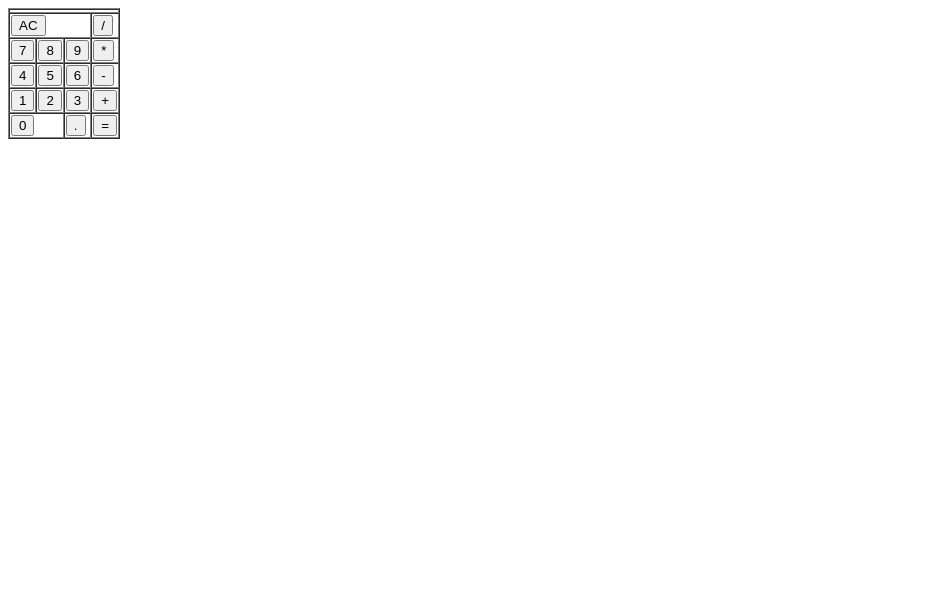
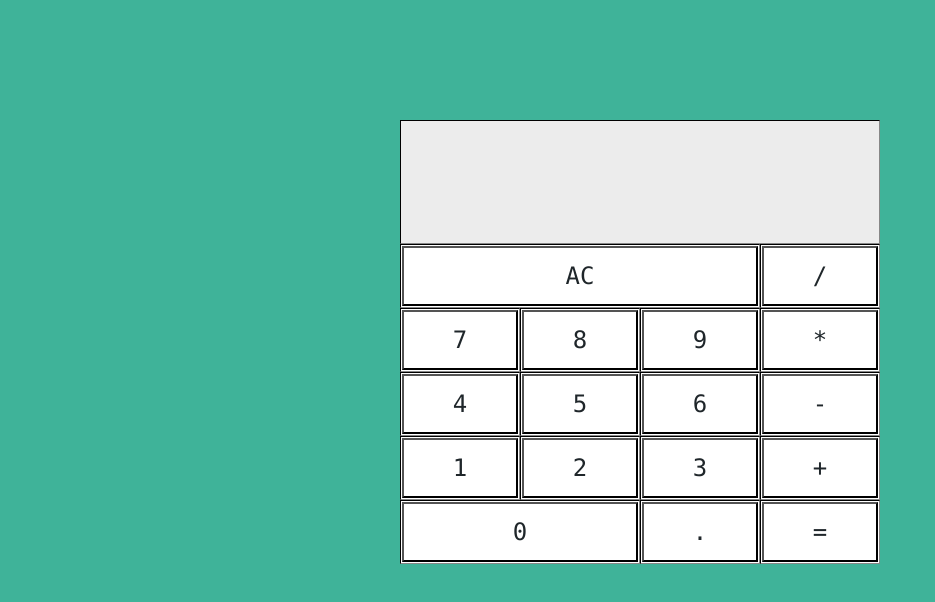
Before and after one commit to sfrazier7/Simple-Calculator-App, a plain HTML site: page Calculator.html in a window 1280 px wide. Shown: the whole page, without its empty margins (0-935 px from the left). Drawn offline with Linux system fonts and the light colour scheme.

Commit message:
Calculator HTML & CSS files
complete HTML and CSS files, working on JS file now

```diff
--- a/Calculator.html
+++ b/Calculator.html
@@ -3,6 +3,7 @@
 <head>
 <meta charset="utf-8">
 <title>A Simple Calculator</title>
+<link rel="stylesheet" href="style.css">
 </head>
 <body>
 <div class="container">
@@ -38,6 +39,7 @@
             <td><button class="evaluate">=</button></td>
         </tr>
     </table>
+    <script src="script.js"></script>
 </div>
 
 </body>
--- /dev/null
+++ b/style.css
@@ -0,0 +1,40 @@
+*{
+    font-family: 'Consolas', monospace;
+    color: #1f262a;
+}
+
+body {
+    background-color: #3fb399;
+}
+
+.container{
+    width: 480px;
+    background-color: white;
+    margin:  120px auto;
+}
+
+table {
+    width: 100%;
+    border: 1px;
+    border-color: #333333;
+}
+
+td{
+    width: 25%;
+}
+
+button{
+    width: 100%;
+    height: 60px;
+    font-size: 24px;
+    background-color: white;
+}
+
+#calculatorInput {
+    height: 120px;
+    font-size: 40px;
+    vertical-align: bottom;
+    text-align: right;
+    padding-right: 16px;
+    background-color: #ececec;
+}
```
Also changed, not shown: script.js (added).
